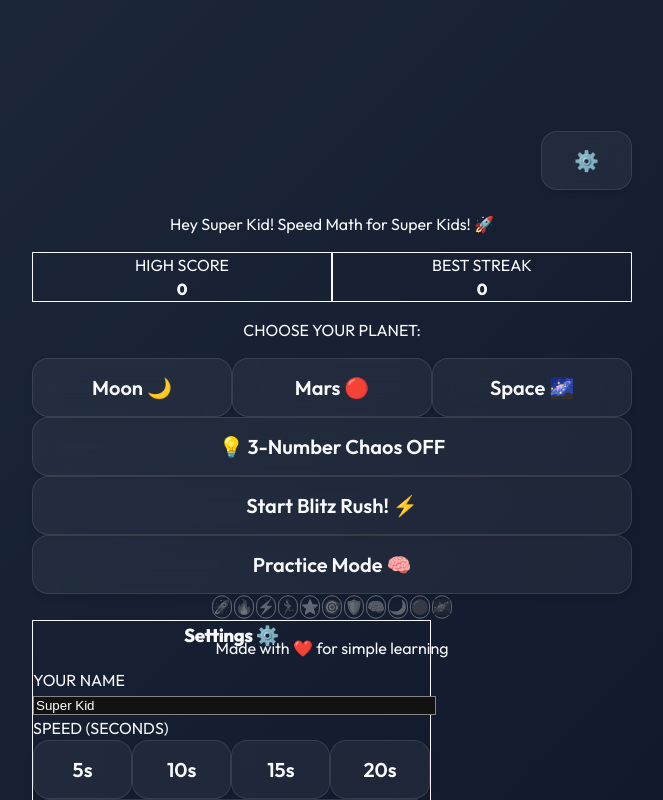
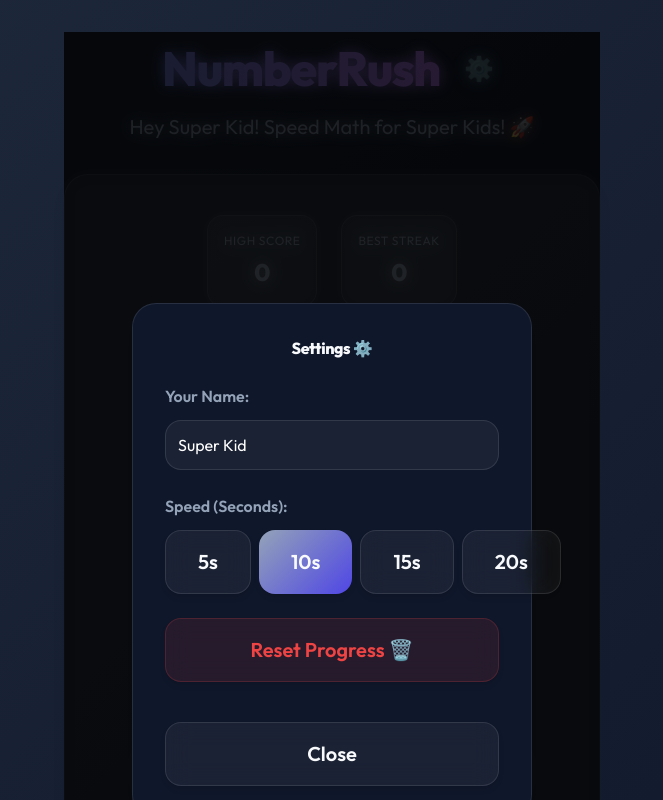
Before and after one commit to toanle88/NumberRush, a React (Vite) app: page / in a window 1280 px wide. Both pictures are taken after a click on the button "⚙️". Shown: the top 800 px of the page, without its empty margins (308-971 px from the left). Built offline with nearby package versions, Linux system fonts and the light colour scheme.

Commit message:
fix: restore original UI classes after tailwind migration

```diff
--- a/src/App.tsx
+++ b/src/App.tsx
@@ -123,10 +123,10 @@ function App() {
     if (streak > 0 && streak % 10 === 0) {
       playCelebrationSound();
 
-      let shake = 'animate-[shake-small_0.6s_ease-in-out]';
+      let shake = 'shake-small';
 
       if (streak >= 30) {
-        shake = 'animate-[shake-hard_0.6s_ease-in-out]';
+        shake = 'shake-hard';
         const duration = 1500;
         const animationEnd = Date.now() + duration;
         const random = (min: number, max: number) => Math.random() * (max - min) + min;
@@ -139,7 +139,7 @@ function App() {
           confetti({ particleCount: pCount, startVelocity: 30, spread: 360, ticks: 60, origin: { x: random(0.7, 0.9), y: Math.random() - 0.2 } });
         }, 250);
       } else if (streak >= 20) {
-        shake = 'animate-[shake-medium_0.6s_ease-in-out]';
+        shake = 'shake-medium';
         confetti({ particleCount: 200, spread: 120, origin: { y: 0.6 } });
       } else {
         confetti({ particleCount: 150, spread: 70, origin: { y: 0.6 }, colors: ['#6366f1', '#a855f7', '#ec4899'] });
@@ -154,49 +154,37 @@ function App() {
   const correctCount = useMemo(() => history.filter(h => h.isCorrect).length, [history]);
 
   return (
-    <main className={`animate-pop-in ${shakeClass} w-full max-w-xl mx-auto px-6 text-center`}>
-      <header className="mb-8">
-        <div className="flex items-center justify-between mb-2">
-          <h1 className="text-4xl md:text-5xl font-black bg-gradient-to-r from-indigo-400 to-purple-400 bg-clip-text text-transparent">NumberRush</h1>
-          <button
-            type="button"
-            className="p-3 bg-white/5 border border-white/10 rounded-xl hover:bg-white/10 transition-colors"
-            onClick={() => setSettingsOpen(true)}
-            aria-label="Open settings"
-          >
-            ⚙️
-          </button>
+    <main className={`animate-pop ${shakeClass}`}>
+      <header>
+        <div className="header-top">
+          <h1>NumberRush</h1>
+          <button type="button" className="settings-btn" onClick={() => setSettingsOpen(true)} aria-label="Open settings">⚙️</button>
         </div>
         {status === 'idle' && (
-          <p className="text-slate-400 text-lg md:text-xl">
+          <p style={{ color: 'var(--text-secondary)', fontSize: '1.25rem', marginBottom: '2rem' }}>
             Hey {playerName}! Speed Math for Super Kids! 🚀
           </p>
         )}
       </header>
 
-      <div className="relative">
+      <div className="game-container">
         {status === 'idle' && (
-          <div className="space-y-8 animate-pop-in">
-            <div className="grid grid-cols-2 gap-4">
-              <div className="p-4 rounded-2xl bg-white/5 border border-white/10">
-                <span className="block text-xs uppercase tracking-widest text-slate-500 font-bold mb-1">High Score</span>
-                <strong className="text-3xl text-indigo-400">{highScore}</strong>
-              </div>
-              <div className="p-4 rounded-2xl bg-white/5 border border-white/10">
-                <span className="block text-xs uppercase tracking-widest text-slate-500 font-bold mb-1">Best Streak</span>
-                <strong className="text-3xl text-amber-500">{bestStreak}</strong>
-              </div>
+          <div className="dashboard animate-pop">
+            <div className="best-stats">
+              <div className="stat-card"><span>High Score</span><strong>{highScore}</strong></div>
+              <div className="stat-card"><span>Best Streak</span><strong>{bestStreak}</strong></div>
             </div>
 
-            <div className="space-y-4">
-              <p className="font-bold text-white uppercase tracking-widest text-sm">Choose Your Planet:</p>
-              <div className="flex flex-wrap justify-center gap-3">
+            <div className="level-selector" style={{ marginBottom: '2rem' }}>
+              <p style={{ marginBottom: '1rem', fontWeight: 600 }}>Choose Your Planet:</p>
+              <div style={{ display: 'flex', gap: '0.5rem', justifyContent: 'center', flexWrap: 'wrap' }}>
                 {['Moon', 'Mars', 'Space'].map((name, i) => (
                   <button
                     type="button"
                     key={name}
-                    className={`flex-1 min-w-[100px] px-4 py-3 text-sm font-bold border transition-all ${selectedLevel === i + 1 ? 'bg-indigo-600 border-indigo-400 text-white shadow-lg shadow-indigo-500/20' : 'bg-white/5 border-white/10 text-slate-300 hover:bg-white/10'}`}
+                    className={selectedLevel === i + 1 ? 'primary' : ''}
                     onClick={() => setSelectedLevel(i + 1)}
+                    style={{ padding: '0.5rem 1.5rem' }}
                   >
                     {name} {i === 0 ? '🌙' : i === 1 ? '🔴' : '🌌'}
                   </button>
@@ -204,34 +192,23 @@ function App() {
               </div>
             </div>
 
-            <div className="w-full max-w-sm mx-auto">
+            <div className="advanced-toggle" style={{ marginBottom: '2rem' }}>
               <button
                 type="button"
-                className={`w-full py-4 rounded-2xl border font-bold transition-all ${isAdvanced ? 'bg-pink-600/20 border-pink-500 text-pink-400' : 'bg-white/5 border-white/10 text-slate-400 hover:bg-white/10'}`}
+                className={isAdvanced ? 'primary' : ''}
                 onClick={() => setIsAdvanced(!isAdvanced)}
+                style={{ width: '100%', maxWidth: '320px' }}
               >
                 {isAdvanced ? '🔥 3-Number Chaos ON' : '💡 3-Number Chaos OFF'}
               </button>
             </div>
 
-            <div className="grid gap-3 w-full max-w-sm mx-auto">
-              <button
-                type="button"
-                className="py-5 bg-gradient-to-r from-indigo-500 to-indigo-600 text-white font-black text-xl rounded-2xl shadow-xl shadow-indigo-500/20 hover:scale-[1.02] transition-transform"
-                onClick={() => handleStart('blitz')}
-              >
-                Start Blitz Rush! ⚡
-              </button>
-              <button
-                type="button"
-                className="py-4 bg-white/5 border border-white/10 text-white font-bold rounded-2xl hover:bg-white/10 transition-all font-mono"
-                onClick={() => handleStart('practice')}
-              >
-                Practice Mode 🧠
-              </button>
+            <div className="mode-selection">
+              <button type="button" className="primary" onClick={() => handleStart('blitz')}>Start Blitz Rush! ⚡</button>
+              <button type="button" onClick={() => handleStart('practice')}>Practice Mode 🧠</button>
             </div>
 
-            <div className="flex flex-wrap justify-center gap-2 pt-6">
+            <div className="badge-gallery">
               {BADGES.map(badge => (
                 <BadgeItem key={badge.id} badge={badge} isUnlocked={unlockedBadges.includes(badge.id)} />
               ))}
@@ -240,17 +217,9 @@ function App() {
         )}
 
         {status === 'playing' && currentQuestion && (
-          <div className={`space-y-6 ${feedback ? `feedback-${feedback}` : ''}`}>
-            <button
-              type="button"
-              className="absolute -top-4 -right-4 w-10 h-10 flex items-center justify-center bg-white/5 border border-white/10 rounded-full text-slate-400 hover:text-white hover:bg-red-500/20 transition-all z-10"
-              onClick={handleExit}
-              aria-label="Exit game"
-            >
-              ✕
-            </button>
-
-            <div className="relative">
+          <div className={`game-area ${feedback ? `feedback-${feedback}` : ''}`}>
+            <button type="button" className="exit-btn" onClick={handleExit} title="Exit Game" aria-label="Exit game">✕</button>
+            <div className="board-wrapper" style={{ position: 'relative', width: '100%' }}>
               <GameBoard
                 question={currentQuestion}
                 currentInput={input}
@@ -260,51 +229,29 @@ function App() {
                 streak={streak}
                 showTimer={mode === 'blitz'}
               />
-
               {feedback && (
-                <div className="absolute inset-0 flex items-center justify-center z-50 pointer-events-none">
-                  <div className={`flex flex-col items-center gap-2 p-8 rounded-3xl backdrop-blur-xl border ${feedback === 'correct' ? 'bg-emerald-500/20 border-emerald-500' : 'bg-red-500/20 border-red-500'} animate-pop-in`}>
-                    <span className="text-5xl">{feedback === 'correct' ? '✅' : '❌'}</span>
-                    <span className={`text-2xl font-black ${feedback === 'correct' ? 'text-emerald-400' : 'text-red-400'}`}>
-                      {feedback === 'correct' ? 'Correct!' : 'Oops!'}
-                    </span>
+                <div className="feedback-overlay">
+                  <div className="feedback-content">
+                    {feedback === 'correct' ? '✅' : '❌'}
+                    <span>{feedback === 'correct' ? 'Correct!' : 'Oops!'}</span>
                   </div>
                 </div>
               )}
             </div>
-
             <Numpad onInput={handleInput} onClear={handleClear} onSubmit={handleSubmit} />
           </div>
         )}
 
         {status === 'finished' && (
-          <div className="space-y-8 animate-pop-in py-8">
-            <h2 className="text-5xl font-black text-amber-500 mb-8">Time's Up! 🏁</h2>
-
-            <div className="bg-white/5 border border-white/10 rounded-3xl p-8 space-y-4">
-              <p className="text-xl">Final Score</p>
-              <strong className="block text-7xl text-indigo-400 mb-4">{score}</strong>
-              <div className="flex justify-center gap-6 text-slate-400 font-bold">
-                <span>Correct: <strong className="text-emerald-400">{correctCount}</strong></span>
-                <span>Best Streak: <strong className="text-amber-500">{streak}</strong></span>
-              </div>
+          <div className="results-screen animate-pop">
+            <h2 style={{ fontSize: '2.5rem', color: 'var(--color-secondary)' }}>Time's Up! 🏁</h2>
+            <div className="final-stats" style={{ margin: '2rem 0', display: 'grid', gap: '1rem' }}>
+              <p style={{ fontSize: '1.5rem' }}>Final Score: <strong style={{ color: 'var(--color-primary)' }}>{score}</strong></p>
+              <p>Correct: <strong>{correctCount}</strong> | Best Streak: <strong>{streak}</strong></p>
             </div>
-
-            <div className="grid gap-3 w-full max-w-sm mx-auto">
-              <button
-                type="button"
-                className="py-5 bg-indigo-600 text-white font-black text-xl rounded-2xl shadow-xl shadow-indigo-500/20 hover:scale-[1.02] transition-transform"
-                onClick={() => handleStart(mode)}
-              >
-                Play Again! 🔄
-              </button>
-              <button
-                type="button"
-                className="py-4 bg-white/5 border border-white/10 text-white font-bold rounded-2xl hover:bg-white/10 transition-all font-mono"
-                onClick={resetGame}
-              >
-                Change Planet 🛠️
-              </button>
+            <div style={{ display: 'grid', gap: '1rem' }}>
+              <button type="button" className="primary" onClick={() => handleStart(mode)}>Play Again! 🔄</button>
+              <button type="button" onClick={resetGame}>Change Planet 🛠️</button>
             </div>
           </div>
         )}
@@ -322,16 +269,16 @@ function App() {
       )}
 
       {lastUnlockedBadge && (
-        <div className="fixed bottom-6 left-1/2 -translate-x-1/2 flex items-center gap-4 px-6 py-4 rounded-2xl bg-slate-900 border border-indigo-500 shadow-2xl shadow-indigo-500/20 animate-pop-in z-[200]">
-          <span className="text-3xl">{BADGES.find(b => b.id === lastUnlockedBadge)?.icon}</span>
-          <div className="text-left">
-            <strong className="block text-white">Badge Unlocked!</strong>
-            <p className="text-sm text-slate-400">{BADGES.find(b => b.id === lastUnlockedBadge)?.name}</p>
+        <div className="unlocked-toast">
+          <span style={{ fontSize: '2rem' }}>{BADGES.find(b => b.id === lastUnlockedBadge)?.icon}</span>
+          <div>
+            <strong>Badge Unlocked!</strong>
+            <p style={{ fontSize: '0.8rem', margin: 0 }}>{BADGES.find(b => b.id === lastUnlockedBadge)?.name}</p>
           </div>
         </div>
       )}
 
-      <footer className="mt-12 py-8 text-slate-600 text-sm font-medium">
+      <footer style={{ marginTop: '3rem', fontSize: '0.875rem', opacity: 0.6 }}>
         <p>Made with ❤️ for simple learning</p>
       </footer>
     </main>
--- a/src/components/BadgeItem.tsx
+++ b/src/components/BadgeItem.tsx
@@ -6,12 +6,12 @@ interface BadgeItemProps {
 }
 
 const BadgeItem = ({ badge, isUnlocked }: BadgeItemProps) => (
-    <div className={`relative flex items-center justify-center w-12 h-12 rounded-full border border-white/10 bg-white/5 transition-all duration-300 ${isUnlocked ? 'opacity-100 scale-100' : 'opacity-40 grayscale scale-90'} group`}>
-        <span className="text-2xl" aria-hidden="true">{badge.icon}</span>
-        <div className="absolute bottom-full mb-2 hidden group-hover:block w-48 p-3 rounded-lg bg-slate-800/95 backdrop-blur-md border border-white/20 shadow-xl z-50 text-left">
-            <strong className="block text-sm text-white">{badge.name}</strong>
-            <p className="text-xs text-slate-400 mt-1">{badge.description}</p>
-            {!isUnlocked && <span className="text-[10px] text-pink-500 font-bold uppercase mt-1 block">Locked</span>}
+    <div className={`badge-item ${isUnlocked ? 'unlocked' : ''}`}>
+        <span className="badge-icon" aria-hidden="true">{badge.icon}</span>
+        <div className="badge-tooltip">
+            <strong>{badge.name}</strong>
+            <p>{badge.description}</p>
+            {!isUnlocked && <span style={{ fontSize: '0.6rem', color: 'var(--color-accent)' }}>Locked</span>}
         </div>
     </div>
 );
--- a/src/components/GameBoard.tsx
+++ b/src/components/GameBoard.tsx
@@ -22,48 +22,54 @@ const GameBoard = ({
   const progress = (timeLeft / maxTime) * 100;
 
   return (
-    <div className="w-full bg-slate-900/60 rounded-3xl border border-white/10 p-8 md:p-12 shadow-2xl backdrop-blur-md relative overflow-hidden">
+    <div className="board-content">
       {showTimer && (
-        <div className="absolute top-0 left-0 h-1.5 bg-indigo-500 transition-all duration-1000 ease-linear shadow-[0_0_10px_rgba(99,102,241,0.5)]" style={{ width: `${progress}%` }} />
+        <div className="progress-container">
+          <div
+            className="progress-bar"
+            style={{
+              width: `${progress}%`,
+              backgroundColor: timeLeft <= 3 ? 'var(--color-error)' : 'var(--color-primary)'
+            }}
+          />
+        </div>
       )}
 
-      <div className="flex justify-between items-center mb-8">
-        <div className="text-left">
-          <span className="block text-[10px] uppercase tracking-widest text-slate-500 font-black mb-1">Score</span>
-          <span className="text-2xl font-black text-indigo-400 font-mono">{score}</span>
+      <div className="stats-header">
+        <div className="stat-item">
+          <span className="label">Score</span>
+          <span className="value">{score}</span>
         </div>
-
         {streak > 0 && (
-          <div className="bg-amber-500/10 border border-amber-500/20 px-4 py-1.5 rounded-full animate-pulse-subtle">
-            <span className="text-sm font-black text-amber-500 uppercase tracking-tighter">🔥 {streak} Streak</span>
+          <div className="stat-item" style={{ color: 'var(--color-secondary)' }}>
+            <span className="label">Streak</span>
+            <span className="value">🔥 {streak}</span>
           </div>
         )}
-
         {showTimer && (
-          <div className="text-right">
-            <span className="block text-[10px] uppercase tracking-widest text-slate-500 font-black mb-1">Time</span>
-            <span className={`text-2xl font-black font-mono ${timeLeft <= 3 ? 'text-red-500 animate-pulse' : 'text-white'}`}>
-              {timeLeft}s
-            </span>
+          <div className="stat-item timer">
+            <span className="label">Time</span>
+            <span className="value">{timeLeft}s</span>
           </div>
         )}
       </div>
 
-      <div className="flex flex-col items-center justify-center min-h-[160px] space-y-8">
-        <div className="flex items-center justify-center gap-6 text-5xl md:text-7xl font-black text-white">
-          <span className="drop-shadow-[0_0_15px_rgba(255,255,255,0.3)]">{question.operandA}</span>
-          <span className="text-indigo-400 drop-shadow-none">{question.operation === 'addition' ? '+' : '−'}</span>
-          <span className="drop-shadow-[0_0_15px_rgba(255,255,255,0.3)]">{question.operandB}</span>
-          {question.operandC !== undefined && (
-            <>
-              <span className="text-indigo-400">{question.operation2 === 'addition' ? '+' : '−'}</span>
-              <span className="drop-shadow-[0_0_15px_rgba(255,255,255,0.3)]">{question.operandC}</span>
-            </>
-          )}
-          <span className="text-slate-600">=</span>
-        </div>
-
-        <div className={`w-32 h-20 flex items-center justify-center text-5xl font-black rounded-2xl border-4 transition-all ${currentInput ? 'bg-white/10 border-indigo-500 text-white shadow-lg shadow-indigo-500/20' : 'bg-black/20 border-white/5 text-transparent'}`}>
+      <div className="question-display">
+        <span>{question.operandA}</span>
+        <span style={{ color: 'var(--color-primary)' }}>
+          {question.operation === 'addition' ? '+' : '−'}
+        </span>
+        <span>{question.operandB}</span>
+        {question.operandC !== undefined && (
+          <>
+            <span style={{ color: 'var(--color-primary)' }}>
+              {question.operation2 === 'addition' ? '+' : '−'}
+            </span>
+            <span>{question.operandC}</span>
+          </>
+        )}
+        <span style={{ color: 'var(--text-secondary)' }}>=</span>
+        <div className="answer-box">
           {currentInput || '?'}
         </div>
       </div>
--- a/src/components/SettingsModal.tsx
+++ b/src/components/SettingsModal.tsx
@@ -15,31 +15,27 @@ const SettingsModal = ({
     onUpdateTimer,
     onResetStats,
 }: SettingsModalProps) => (
-    <div className="fixed inset-0 flex items-center justify-center p-4 bg-black/60 backdrop-blur-sm z-[100] animate-pop-in" onClick={onClose}>
-        <div className="w-full max-w-sm p-6 rounded-2xl bg-slate-900 border border-white/10 shadow-2xl" onClick={e => e.stopPropagation()}>
-            <h3 className="text-2xl font-extrabold text-white mb-6">Settings ⚙️</h3>
-
-            <div className="space-y-6">
-                <div className="text-left">
-                    <label className="block text-sm font-semibold text-slate-400 mb-2 uppercase tracking-wider">Your Name</label>
+    <div className="modal-overlay animate-pop" onClick={onClose}>
+        <div className="modal-content" onClick={e => e.stopPropagation()}>
+            <h3>Settings ⚙️</h3>
+            <div className="setting-item">
+                <label>Your Name:</label>
                 <input
                     type="text"
                     value={playerName}
                     onChange={(e) => onUpdateName(e.target.value)}
                     placeholder="Enter your name"
                     maxLength={20}
-                        className="w-full px-4 py-3 rounded-xl bg-white/5 border border-white/10 text-white focus:outline-none focus:border-indigo-500 transition-colors"
                 />
             </div>
-
-                <div className="text-left">
-                    <label className="block text-sm font-semibold text-slate-400 mb-2 uppercase tracking-wider">Speed (Seconds)</label>
-                    <div className="grid grid-cols-4 gap-2">
+            <div className="setting-item">
+                <label>Speed (Seconds):</label>
+                <div className="timer-options">
                     {[5, 10, 15, 20].map(t => (
                         <button
                             type="button"
                             key={t}
-                                className={`py-2 text-sm font-bold rounded-lg border transition-all ${initialTime === t ? 'bg-indigo-600 border-indigo-400 text-white' : 'bg-white/5 border-white/10 text-slate-400 hover:bg-white/10'}`}
+                            className={initialTime === t ? 'primary' : ''}
                             onClick={() => onUpdateTimer(t)}
                         >
                             {t}s
@@ -47,25 +43,16 @@ const SettingsModal = ({
                     ))}
                 </div>
             </div>
-
-                <div className="pt-4 space-y-3">
+            <div className="setting-item">
                 <button
                     type="button"
-                        className="w-full py-3 text-sm font-bold text-red-400 bg-red-400/10 border border-red-400/20 rounded-xl hover:bg-red-400/20 transition-all"
+                    className="danger"
                     onClick={() => { if (confirm('Reset all stats?')) onResetStats(); }}
                 >
                     Reset Progress 🗑️
                 </button>
-
-                    <button
-                        type="button"
-                        className="w-full py-3 text-sm font-bold text-white bg-white/5 border border-white/10 rounded-xl hover:bg-white/10 transition-all"
-                        onClick={onClose}
-                    >
-                        Close
-                    </button>
             </div>
-            </div>
+            <button type="button" className="close-modal" onClick={onClose}>Close</button>
         </div>
     </div>
 );
--- a/src/index.css
+++ b/src/index.css
@@ -1,11 +1,16 @@
-@tailwind base;
-@tailwind components;
-@tailwind utilities;
+@import "tailwindcss";
 
 :root {
   font-family: 'Outfit', system-ui, -apple-system, sans-serif;
   line-height: 1.5;
   font-weight: 400;
+
+  --moon-bg: linear-gradient(135deg, #1e293b 0%, #0f172a 100%);
+  --moon-accent: #94a3b8;
+  --mars-bg: linear-gradient(135deg, #451a03 0%, #1e1b4b 100%);
+  --mars-accent: #f97316;
+  --space-bg: linear-gradient(135deg, #2e1065 0%, #020617 100%);
+  --space-accent: #a855f7;
 
   --color-primary: #6366f1;
   --color-secondary: #f59e0b;
@@ -18,13 +23,22 @@
   --card-border: rgba(255, 255, 255, 0.1);
   --text-primary: #f8fafc;
   --text-secondary: #94a3b8;
+  --bg-dark: #0f172a;
 
+  --shadow-sm: 0 1px 2px 0 rgb(0 0 0 / 0.05);
+  --shadow-md: 0 4px 6px -1px rgb(0 0 0 / 0.1), 0 2px 4px -2px rgb(0 0 0 / 0.1);
+  --shadow-lg: 0 10px 15px -3px rgb(0 0 0 / 0.1), 0 4px 6px -4px rgb(0 0 0 / 0.1);
+  --glass-bg: rgba(255, 255, 255, 0.03);
   --glass-blur: blur(12px);
+
+  --radius-sm: 0.5rem;
+  --radius-md: 1rem;
+  --radius-lg: 1.5rem;
+  --radius-full: 9999px;
 
   color-scheme: dark;
   color: var(--text-primary);
   background: var(--bg-gradient);
-
   font-synthesis: none;
   text-rendering: optimizeLegibility;
   -webkit-font-smoothing: antialiased;
@@ -48,7 +62,9 @@ body {
   text-align: center;
 }
 
-h1, h2, h3 {
+h1,
+h2,
+h3 {
   font-weight: 800;
   letter-spacing: -0.025em;
   margin-top: 0;
@@ -64,7 +80,7 @@ h1 {
 }
 
 button {
-  border-radius: 1rem;
+  border-radius: var(--radius-md);
   border: 1px solid var(--card-border);
   padding: 1rem 2rem;
   font-size: 1.25rem;
@@ -75,7 +91,7 @@ button {
   cursor: pointer;
   transition: all 0.2s cubic-bezier(0.4, 0, 0.2, 1);
   backdrop-filter: var(--glass-blur);
-  box-shadow: 0 4px 6px -1px rgb(0 0 0 / 0.1), 0 2px 4px -2px rgb(0 0 0 / 0.1);
+  box-shadow: var(--shadow-md);
 }
 
 button:hover {
@@ -102,12 +118,42 @@ button.primary:hover {
   box-shadow: 0 0 20px rgba(99, 102, 241, 0.4);
 }
 
-.planet-1 { background: linear-gradient(135deg, #1e293b 0%, #0f172a 100%) !important; }
-.planet-2 { background: linear-gradient(135deg, #451a03 0%, #1e1b4b 100%) !important; }
-.planet-3 { background: linear-gradient(135deg, #2e1065 0%, #020617 100%) !important; }
+@keyframes pop-in {
+  0% {
+    transform: scale(0.9);
+    opacity: 0;
+  }
+
+  100% {
+    transform: scale(1);
+    opacity: 1;
+  }
+}
+
+.animate-pop {
+  animation: pop-in 0.3s cubic-bezier(0.34, 1.56, 0.64, 1) forwards;
+}
+
+body.planet-1 {
+  background: var(--moon-bg) !important;
+  --color-primary: var(--moon-accent);
+}
+
+body.planet-2 {
+  background: var(--mars-bg) !important;
+  --color-primary: var(--mars-accent);
+}
+
+body.planet-3 {
+  background: var(--space-bg) !important;
+  --color-primary: var(--space-accent);
+}
 
 @media (prefers-reduced-motion: reduce) {
-  *, ::before, ::after {
+
+  *,
+  ::before,
+  ::after {
     animation-duration: 0.01ms !important;
     animation-iteration-count: 1 !important;
     transition-duration: 0.01ms !important;
```
Also changed, not shown: src/components/Numpad.tsx (+2 -7 lines). Lines whose indentation alone changed are shown as unchanged.
